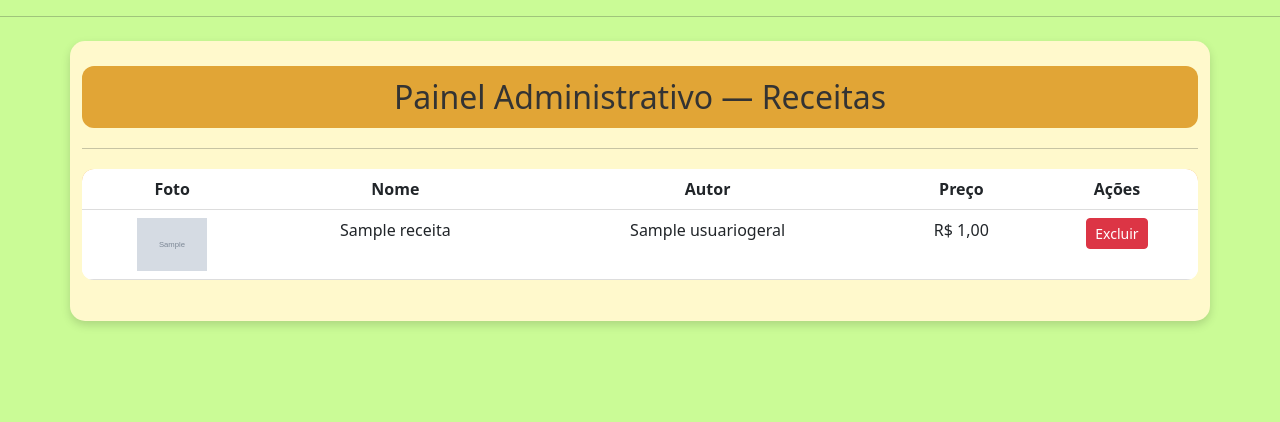
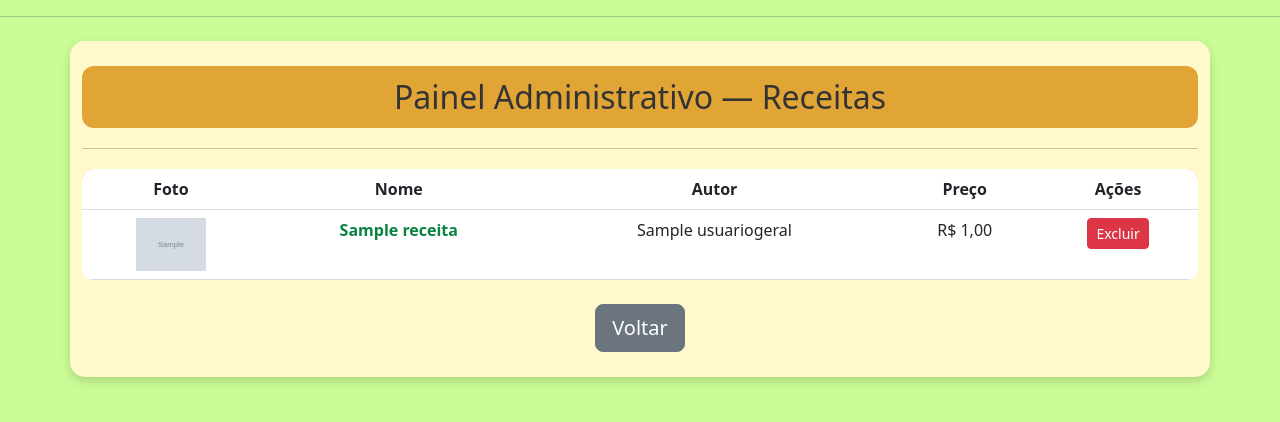
Before and after one commit to leandramts/Cookmasters_github, a Django app: page /adm/receitas/ in a window 1280 px wide. Shown: the part 78-500 px from the top of the page. Run offline with Django 5.2, Linux system fonts and the light colour scheme; a user stored in the database is signed in; tables that the repository leaves empty hold one stand-in row (values such as "Sample post"); grey boxes marked "Sample" are stand-in pictures.

Commit message:
Alterações botões de voltar e links direcionais

```diff
--- a/templates/F_Tela_ADM_Ver_Comentarios.html
+++ b/templates/F_Tela_ADM_Ver_Comentarios.html
@@ -35,5 +35,10 @@
         </tbody>
 
     </table>
+    <div class="mt-4 text-center">
+        <a href="{% url 'home' %}" class="btn btn-secondary btn-lg">
+            <i class="fas fa-arrow-left"></i> Voltar
+        </a>
+    </div>
 </div>
 {% endblock %}
--- a/templates/F_Tela_ADM_Ver_Receitas.html
+++ b/templates/F_Tela_ADM_Ver_Receitas.html
@@ -24,8 +24,11 @@
                     {% else %}
                         —
                     {% endif %}
+               <td>
+                    <a href="{% url 'visualizar_receita' r.id %}" class="text-decoration-none">
+                        <strong>{{ r.nome }}</strong>
+                    </a>
                 </td>
-                <td>{{ r.nome }}</td>
                 <td>{{ r.autor.usuario.nome }}</td>
                 <td>R$ {{ r.preco }}</td>
 
@@ -39,7 +42,13 @@
             </tr>
             {% endfor %}
         </tbody>
+
     </table>
 
+    <div class="mt-4 text-center">
+        <a href="{% url 'home' %}" class="btn btn-secondary btn-lg">
+            <i class="fas fa-arrow-left"></i> Voltar
+        </a>
+    </div>
 </div>
 {% endblock %}
--- a/templates/F_Tela_CozinheMe.html
+++ b/templates/F_Tela_CozinheMe.html
@@ -92,7 +92,13 @@
             </div>
 
         </form>
+        <div class="mt-4 text-center">
+        <a href="{% url 'home' %}" class="btn btn-secondary btn-lg">
+            <i class="fas fa-arrow-left"></i> Voltar
+        </a>
     </div>
+    </div>
+
 </div>
 
 {% endblock %}
```
Also changed, not shown: templates/F_Tela_ADM_Ver_Usuarios.html (+19 -2 lines), media/fotos_chefes/joaogourmetchefe.png (added).
